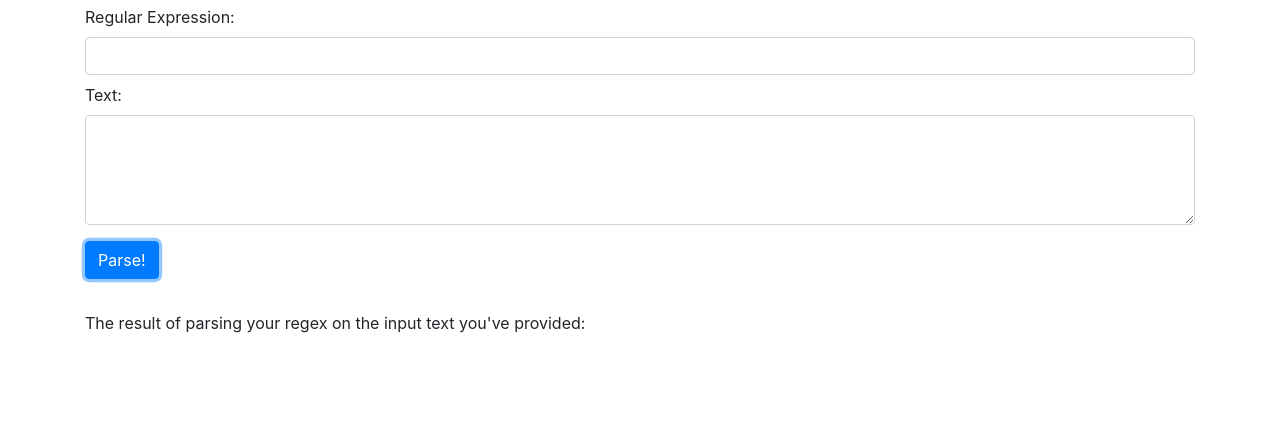
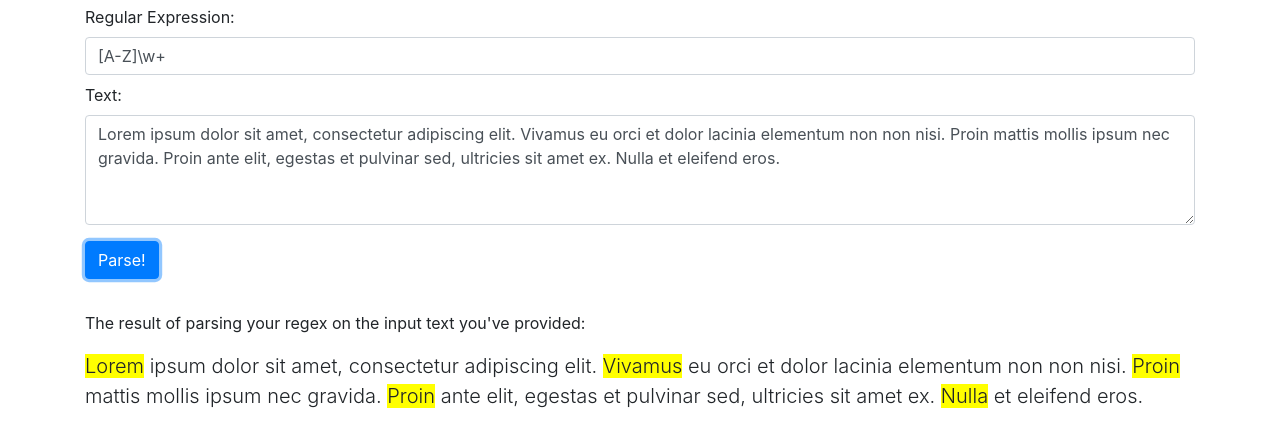
Before and after one commit to Jinhong19/regex-parser, a plain HTML site: page index.html in a window 1280 px wide. Both pictures are taken after a click on the button "Parse!". Shown: the part 51-498 px from the top of the page. Drawn offline with nearby package versions, Linux system fonts and the light colour scheme.

Commit message:
added highlight

```diff
--- a/index.html
+++ b/index.html
@@ -10,29 +10,42 @@
       integrity="sha384-ggOyR0iXCbMQv3Xipma34MD+dH/1fQ784/j6cY/iJTQUOhcWr7x9JvoRxT2MZw1T"
       crossorigin="anonymous"
     />
+    <script src="regex.js"></script>
+    <style>
+      #highlighted-result {
+        white-space: pre-wrap;
+      }
+      #highlighted-result span {
+        background-color: yellow;
+      }
+    </style>
   </head>
   <body>
     <div class="container">
       <h1 class="text-center">Regex Parser</h1>
       <div id="regex-component" class="my-2">
         <label for="regex-input">Regular Expression:</label>
-        <input type="text" class="form-control" id="regex-input" />
+        <input
+          type="text"
+          class="form-control"
+          id="regex-input"
+          value="[A-Z]\w+"
+        />
       </div>
       <div id="text-component" class="my-2">
         <label for="text-input">Text:</label>
-        <textarea
-          class="form-control"
-          id="text-input"
-          rows="4"
-          cols="50"
-        ></textarea>
+        <textarea class="form-control" id="text-input" rows="4" cols="50">
+Lorem ipsum dolor sit amet, consectetur adipiscing elit. Vivamus eu orci et dolor lacinia elementum non non nisi. Proin mattis mollis ipsum nec gravida. Proin ante elit, egestas et pulvinar sed, ultricies sit amet ex. Nulla et eleifend eros.</textarea
+        >
       </div>
-      <button type="button" class="btn btn-primary my-2">Parse!</button>
+      <button type="button" class="btn btn-primary my-2" onclick="highlight()">
+        Parse!
+      </button>
       <div id="result-component" class="mt-4">
         <p>
           The result of parsing your regex on the input text you've provided:
         </p>
-        <p id="result-text"></p>
+        <p id="highlighted-result" class="lead"></p>
       </div>
     </div>
   </body>
--- /dev/null
+++ b/regex.js
@@ -0,0 +1,43 @@
+function highlight() {
+  const regexInput = document.getElementById("regex-input").value;
+  const textInput = document.getElementById("text-input").value;
+  const regex = RegExp(regexInput, "g");
+
+  // get content and position of all matched strings
+  // matchAll returns matches in
+  // ["match", "capture group1", "capture group2", index: int, ...] format
+  const matches = Array.from(textInput.matchAll(regex), m => ({
+    matchedString: m[0],
+    index: m.index
+  }))
+    // exclude empty strings
+    .filter(m => m.matchedString);
+
+  // highlight
+  let pointer = 0;
+  let highlightedResult = [];
+  const left = "<span>";
+  const right = "</span>";
+  for (match of matches) {
+    // push original(not matched) text
+    if (pointer < match.index) {
+      highlightedResult.push(textInput.substring(pointer, match.index));
+    }
+    // find the next index that is not included in the match
+    let endIndex = match.index + match.matchedString.length;
+    // push matched text with modification
+    highlightedResult.push(left);
+    highlightedResult.push(textInput.substring(match.index, endIndex));
+    highlightedResult.push(right);
+    // set pointer to the next starting character
+    pointer = endIndex;
+  }
+  // push original(not matched) text from the last matched string to the end of textInput
+  if (pointer < textInput.length) {
+    highlightedResult.push(textInput.substr(pointer, textInput.length));
+  }
+
+  document.getElementById(
+    "highlighted-result"
+  ).innerHTML = highlightedResult.join("");
+}
```
